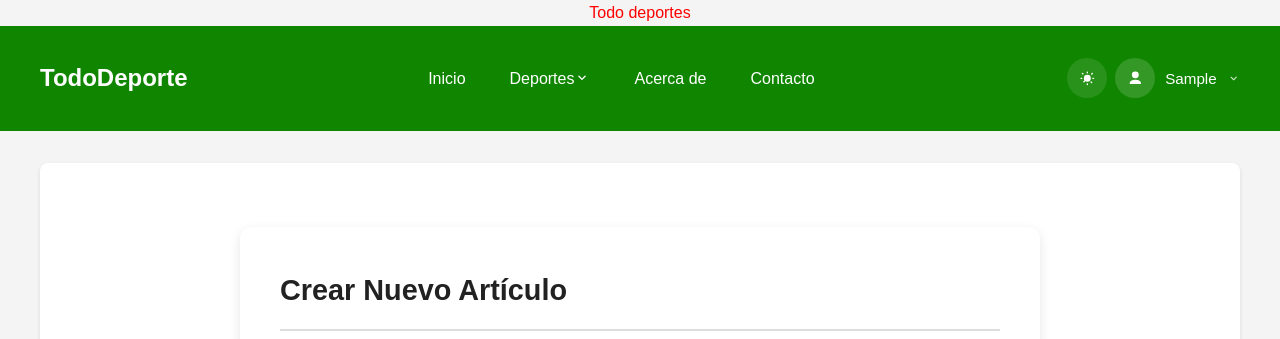
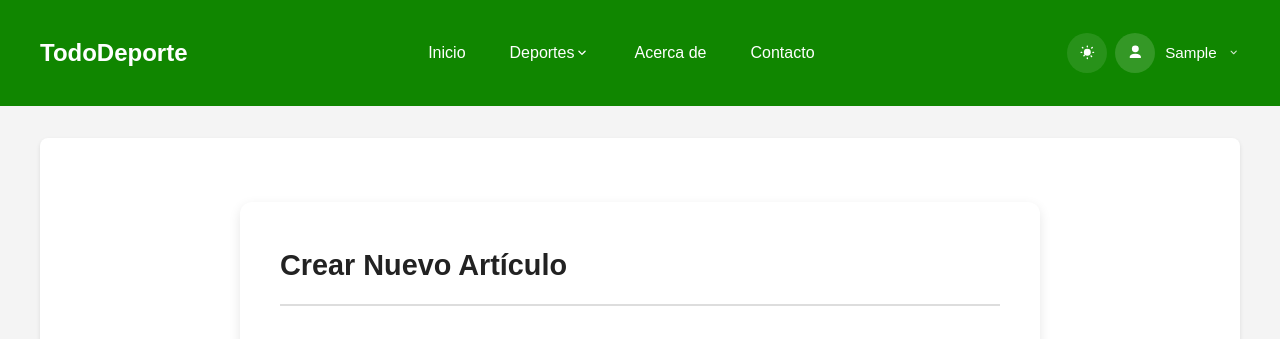
Before and after one commit to loveyfacundo/proyectoFinal-Etapa2, a Django app: page /crear/ in a window 1280 px wide. Shown: the top 339 px of the page. Run offline with Django 5.2, Linux system fonts and the light colour scheme; the visitor is signed in with stand-in values (Sample User, id 1); data that the repository does not hold is empty.

Commit message:
Fix: título

```diff
--- a/templates/base.html
+++ b/templates/base.html
@@ -9,8 +9,7 @@
     {% block extra_css %}{% endblock %}
 </head>
 <body>
-    <p style="color:red; text-align:center;">Todo deportes</p>
-{# Incluimos el Header común #}
+    {# Incluimos el Header común #}
     {% include 'includes/header.html' %}
 
     {# Aquí se inyectará el contenido específico de cada página #}
```
